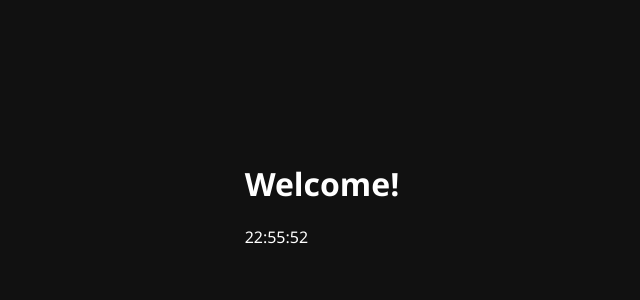
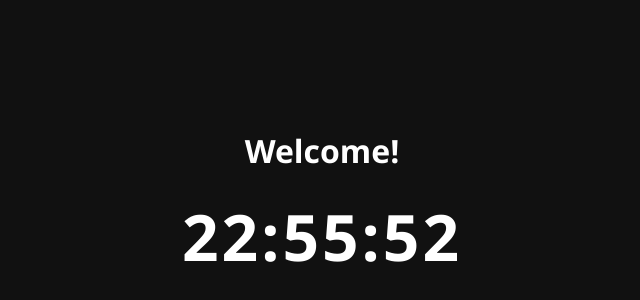
Before and after one commit to payce06/Digital-Clock, a plain HTML site: page index.html in a window 1280 px wide. Shown: the part 206-506 px from the top of the page, without its empty margins (318-958 px from the left). Drawn offline with Linux system fonts and the light colour scheme.

Commit message:
style-css

```diff
--- a/style.css
+++ b/style.css
@@ -8,3 +8,18 @@ body {
     color: white;
     font-family: 'Segoe UI', sans-serif;
 }
+
+.container {
+    text-align: center;
+}
+
+#gretting {
+    font-size: 32px;
+    margin-bottom: 20px;
+}
+
+#clock {
+    font-size: 64px;
+    font-weight: bold;
+    letter-spacing: 3px;
+}
```
